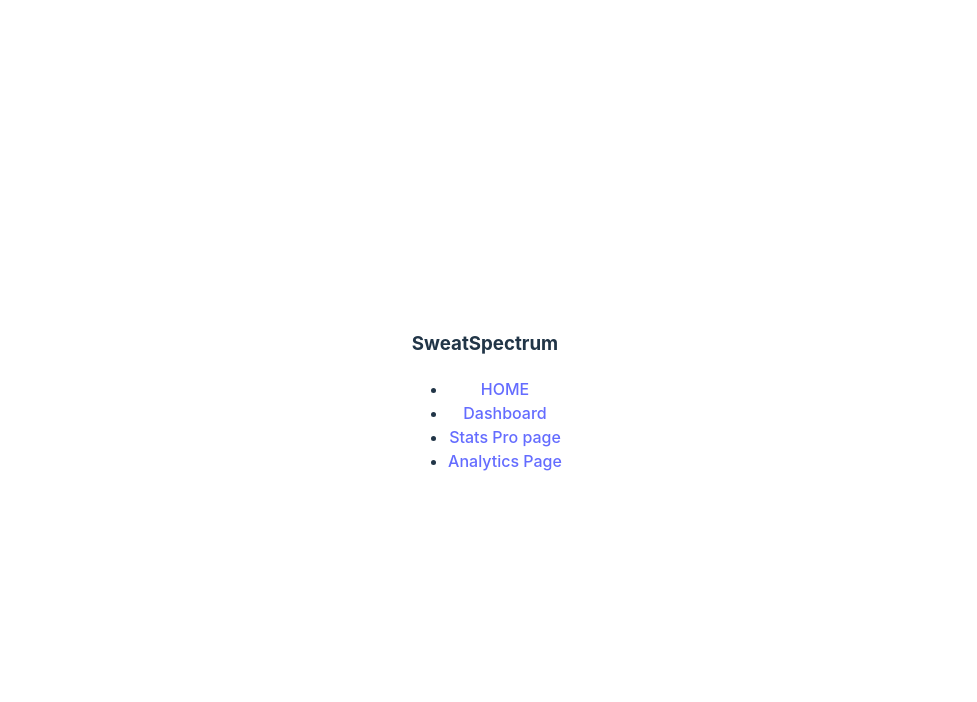
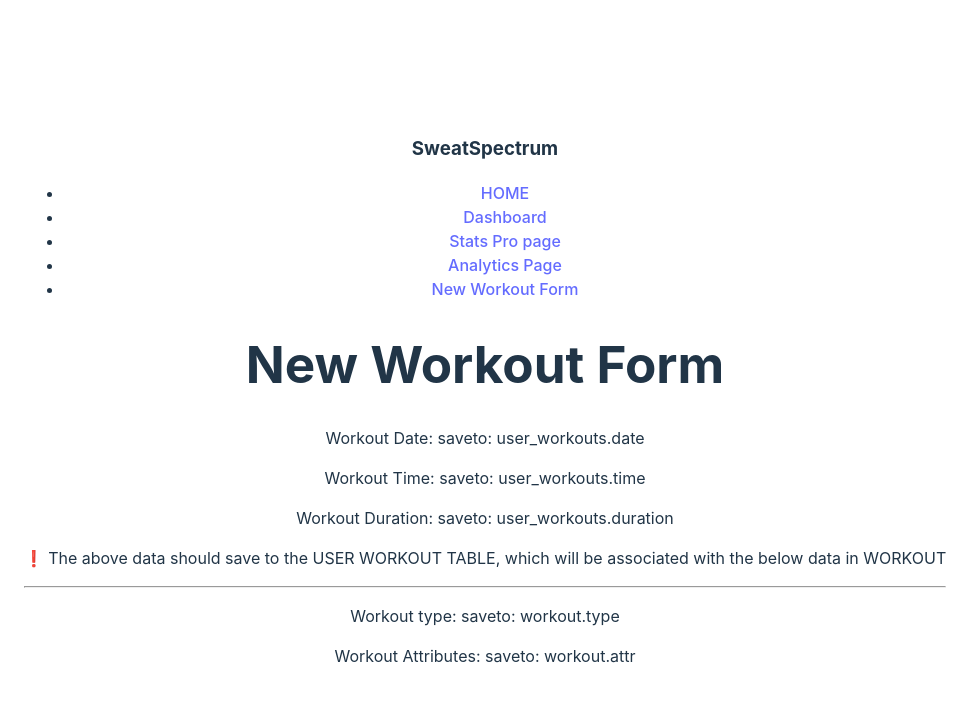
Before and after one commit to Dominik137/Sweat-Spectrum-FullStack-Project, a React (Vite) app in the folder Frontend/SweatSpectrum/: page /new-workout in a window 1280 px wide. Shown: the top 702 px of the page, without its empty margins (155-1132 px from the left). Built offline with nearby package versions, Linux system fonts and the light colour scheme.

Commit message:
add new workout form template and route

```diff
--- a/Frontend/SweatSpectrum/src/App.jsx
+++ b/Frontend/SweatSpectrum/src/App.jsx
@@ -6,6 +6,7 @@ import Home from './components/Home';
 import Dashboard from './components/dashboard';
 import StatsPro from './components/StatsPro';
 import Analytics from './components/Analytics';
+import NewWorkoutForm from './components/NewWorkoutForm';
 
 import {
   createBrowserRouter,
@@ -33,6 +34,7 @@ function App() {
           <Route path="/dashboard" element={<Dashboard />}/>
           <Route path="/statspro" element={<StatsPro />}/>
           <Route path="/analytics" element={<Analytics />}/>
+          <Route path="/new-workout" element={<NewWorkoutForm />}/>
         </Routes>
         {/* <Footer /> */}
         {/* <ScrollToTop/> */}
--- a/Frontend/SweatSpectrum/src/components/Nav.jsx
+++ b/Frontend/SweatSpectrum/src/components/Nav.jsx
@@ -9,6 +9,7 @@ function Nav() {
                 <li> <Link to="/dashboard" >Dashboard </Link></li>
                 <li> <Link to="/statspro" >Stats Pro page</Link> </li>
                 <li> <Link to="/analytics">Analytics Page</Link></li>
+                <li> <Link to="/new-workout"> New Workout Form</Link></li>
             </ul>
         </nav>
 
--- /dev/null
+++ b/Frontend/SweatSpectrum/src/components/NewWorkoutForm.jsx
@@ -0,0 +1,17 @@
+function NewWorkoutForm(){
+
+    return(
+        <div>
+            <h1>New Workout Form</h1>
+            <p>Workout Date: saveto: user_workouts.date</p>
+            <p>Workout Time: saveto: user_workouts.time</p>
+            <p>Workout Duration: saveto: user_workouts.duration</p>
+            <p>❗ The above data should save to the USER WORKOUT TABLE, which will be associated with the below data in WORKOUT</p>
+            <hr/>
+            <p>Workout type: saveto: workout.type</p>
+            <p>Workout Attributes: saveto: workout.attr</p>
+        </div>
+    )
+}
+
+export default NewWorkoutForm
```
